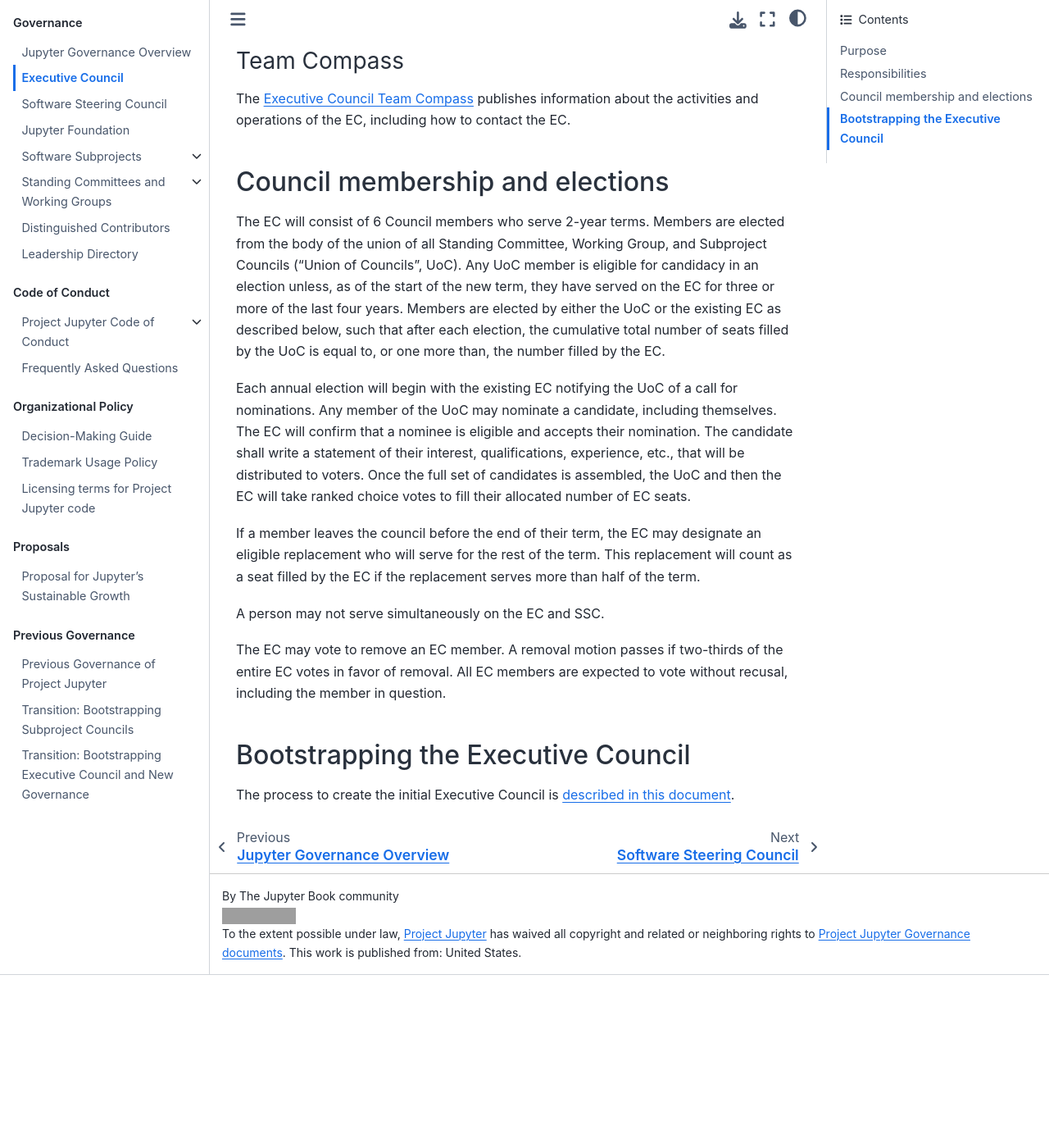
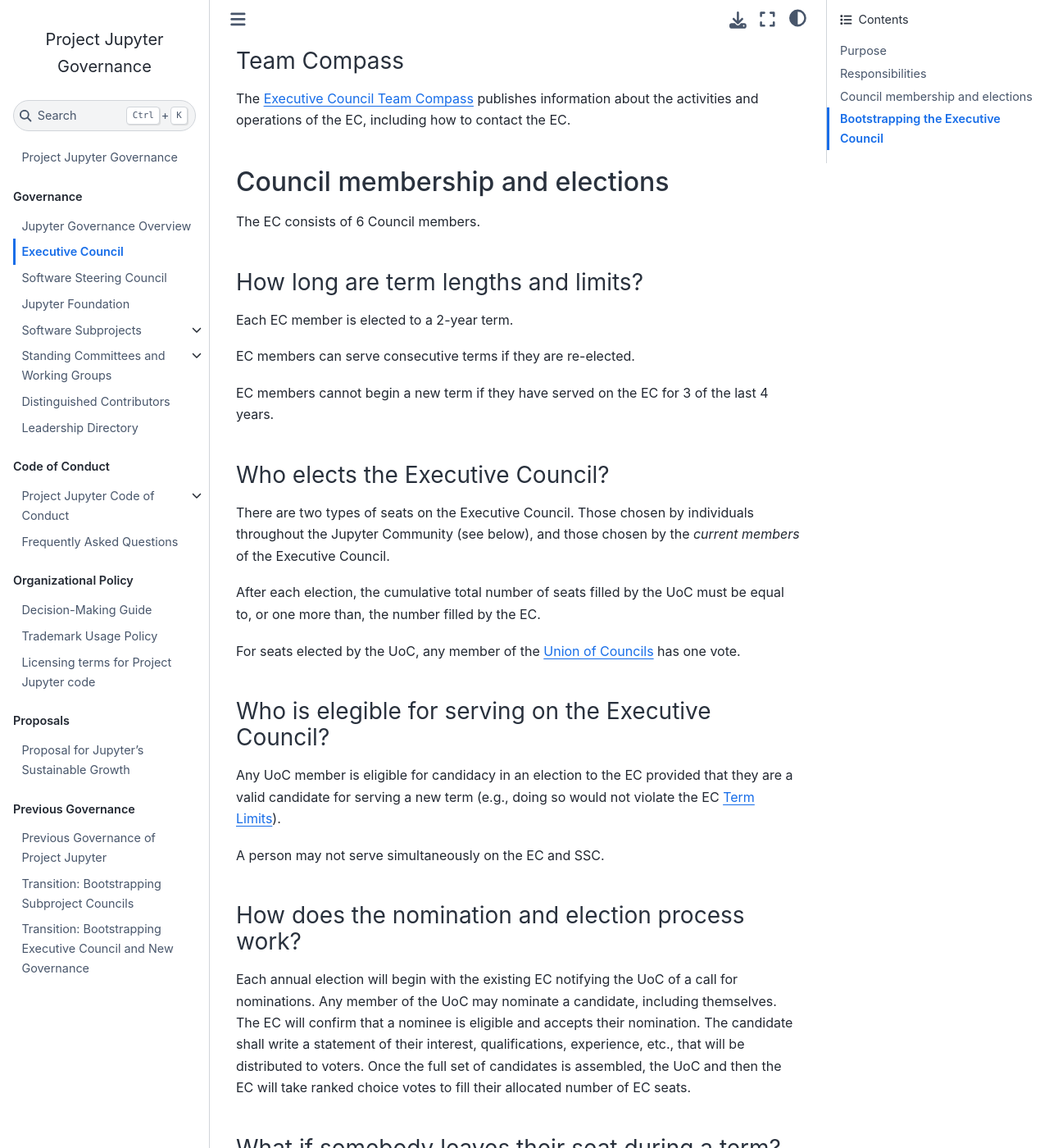
Before and after one commit to jupyter/governance, a Jupyter Book: the page built from executive_council.md, in a window 1280 px wide and 1400 px high, scrolled down 2227 px. Shown: the whole window at 82% size. Built offline with Jupyter Book 1.0.4 settings and Sphinx 7.4.7 and the Sphinx Book theme 1.1.4, drawn with Linux system fonts in a browser that asks for light colours; pages that are not in the unit, such as notebooks, are missing from menus; before the commit the page ends 3416 px from its top, so only the background shows below that; some of the changed text lies outside the part shown; grey boxes are pictures that could not be loaded.

Commit message:
Clarify voting and election details and membership of the UoC

```diff
--- a/executive_council.md
+++ b/executive_council.md
@@ -55,13 +55,40 @@
 
 ## Council membership and elections
 
-The EC will consist of 6 Council members who serve 2-year terms. Members are elected from the body of the union of all Standing Committee, Working Group, and Subproject Councils ("Union of Councils", UoC). Any UoC member is eligible for candidacy in an election unless, as of the start of the new term, they have served on the EC for three or more of the last four years. Members are elected by either the UoC or the existing EC as described below, such that after each election, the cumulative total number of seats filled by the UoC is equal to, or one more than, the number filled by the EC.
+The EC consists of 6 Council members.
+
+(term-limits)=
+### How long are term lengths and limits?
+
+Each EC member is elected to a 2-year term.
+
+EC members can serve consecutive terms if they are re-elected.
+
+EC members cannot begin a new term if they have served on the EC for 3 of the last 4 years.
+
+### Who elects the Executive Council?
+
+There are two types of seats on the Executive Council. Those chosen by individuals throughout the Jupyter Community (see below), and those chosen by the _current members_ of the Executive Council.
+
+After each election, the cumulative total number of seats filled by the UoC must be equal to, or one more than, the number filled by the EC.
+
+For seats elected by the UoC, any member of the [Union of Councils](#union-of-councils) has one vote.
+
+### Who is elegible for serving on the Executive Council?
+
+Any UoC member is eligible for candidacy in an election to the EC provided that they are a valid candidate for serving a new term (e.g., doing so would not violate the EC [Term Limits](#term-limits)).
+
+A person may not serve simultaneously on the EC and SSC.
+
+### How does the nomination and election process work?
 
 Each annual election will begin with the existing EC notifying the UoC of a call for nominations. Any member of the UoC may nominate a candidate, including themselves. The EC will confirm that a nominee is eligible and accepts their nomination. The candidate shall write a statement of their interest, qualifications, experience, etc., that will be distributed to voters. Once the full set of candidates is assembled, the UoC and then the EC will take ranked choice votes to fill their allocated number of EC seats.
 
+### What if somebody leaves their seat during a term?
+
 If a member leaves the council before the end of their term, the EC may designate an eligible replacement who will serve for the rest of the term. This replacement will count as a seat filled by the EC if the replacement serves more than half of the term.
 
-A person may not serve simultaneously on the EC and SSC.
+### How can an EC member be removed?
 
 The EC may vote to remove an EC member. A removal motion passes if two-thirds of the entire EC votes in favor of removal. All EC members are expected to vote without recusal, including the member in question.
 
```
Also changed, not shown: overview.md (+7 -1 lines).
